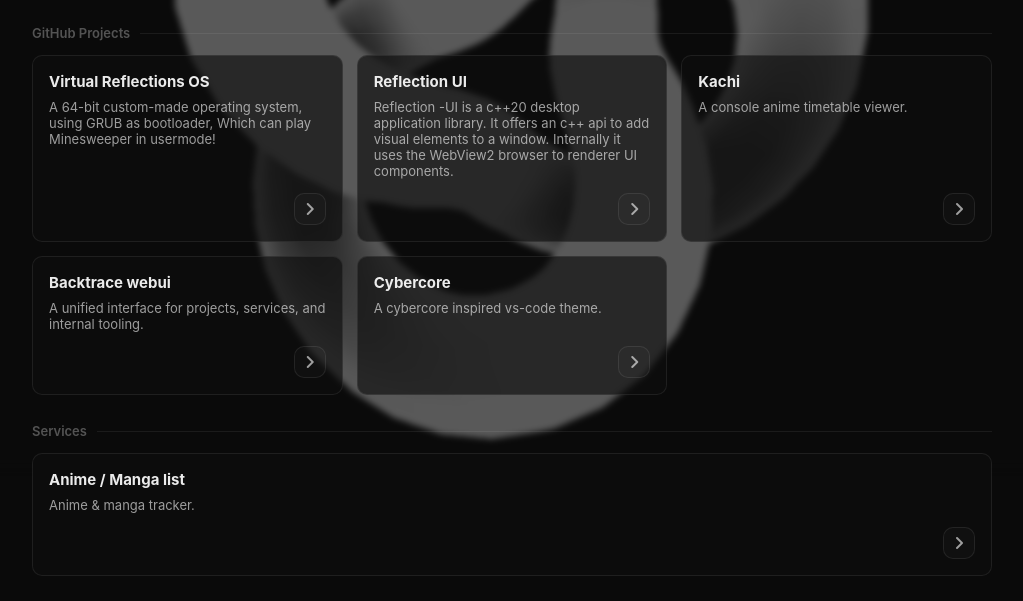
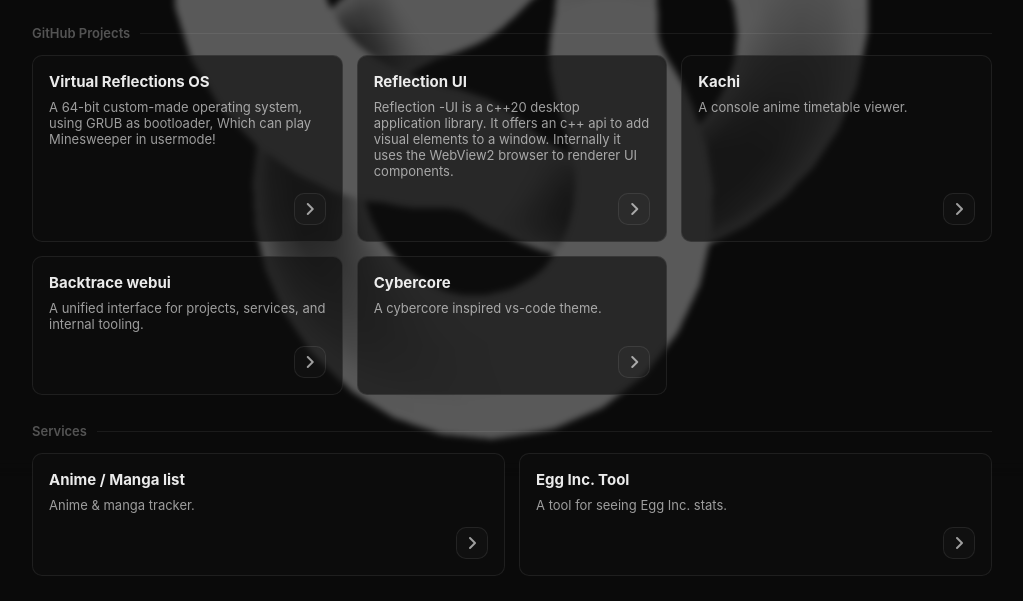
Before and after one commit to cactoes/backtrace-webui, a website with bundled scripts: page src/frontend/html/index.html in a window 1280 px wide. Shown: the part 332-933 px from the top of the page, without its empty margins (128-1151 px from the left). Built offline with nearby package versions, Linux system fonts and the light colour scheme; no server answers; files whose address does not match are found by name.

Commit message:
added more egg inc indicators

```diff
--- a/src/frontend/html/index.html
+++ b/src/frontend/html/index.html
@@ -124,6 +124,15 @@
                         </div>
                     </div>
                 </span>
+                <span class="card" onclick="window.open('/egg_inc_tool', '_self')">
+                    <h3>Egg Inc. Tool</h3>
+                    <p>A tool for seeing Egg Inc. stats.</p>
+                    <div class="card-footer">
+                        <div class="card-footer-icon">
+                            <i class="fa-solid fa-angle-right"></i>
+                        </div>
+                    </div>
+                </span>
             </section>
 
             <h2 class="section-title animated fade_in_up delay1">Products</h2>
--- a/src/frontend/scripts/account.ts
+++ b/src/frontend/scripts/account.ts
@@ -18,6 +18,7 @@ enum permissions_t {
     PASSWORD_MANAGER = 1 << 1,
     STREAMING = 1 << 2,
     SERVICE_LIST = 1 << 3,
+    EGG_INC_TOOL = 1 << 4
 }
 
 const permission_meta: Record<permissions_t, { name: string; icon: string }> = {
@@ -25,6 +26,7 @@ const permission_meta: Record<permissions_t, { name: string; icon: string }> = {
     [permissions_t.PASSWORD_MANAGER]: { name: "Password Manager", icon: "fa-solid fa-shield-halved" },
     [permissions_t.STREAMING]: { name: "Streaming", icon: "fa-solid fa-clapperboard" },
     [permissions_t.SERVICE_LIST]: { name: "Service List", icon: "fa-solid fa-server" },
+    [permissions_t.EGG_INC_TOOL]: { name: "Egg Inc. Tool", icon: "fa-solid fa-egg" },
 };
 
 function render_permissions(mask: number) {
--- a/src/frontend/scripts/profile.ts
+++ b/src/frontend/scripts/profile.ts
@@ -5,6 +5,7 @@ enum permissions_t {
     PASSWORD_MANAGER = 1 << 1,
     STREAMING = 1 << 2,
     SERVICE_LIST = 1 << 3,
+    EGG_INC_TOOL = 1 << 4
 }
 
 const permission_meta: Record<permissions_t, { name: string; icon: string }> = {
@@ -12,6 +13,7 @@ const permission_meta: Record<permissions_t, { name: string; icon: string }> = {
     [permissions_t.PASSWORD_MANAGER]: { name: "Password Manager", icon: "fa-solid fa-shield-halved" },
     [permissions_t.STREAMING]: { name: "Streaming", icon: "fa-solid fa-clapperboard" },
     [permissions_t.SERVICE_LIST]: { name: "Service List", icon: "fa-solid fa-server" },
+    [permissions_t.EGG_INC_TOOL]: { name: "Egg Inc. Tool", icon: "fa-solid fa-egg" },
 };
 
 interface profile_t {
```
